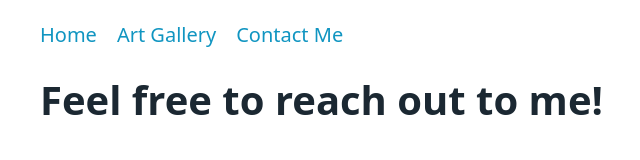
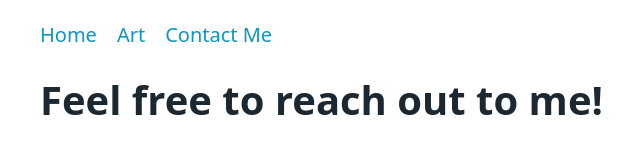
Before and after one commit to colekennedy512/blog, a plain HTML site: page socials.html in a window 1280 px wide. Shown: the top 160 px of the page, without its empty margins (35-675 px from the left). Drawn offline with Linux system fonts and the light colour scheme.

Commit message:
Update socials.html

```diff
--- a/socials.html
+++ b/socials.html
@@ -17,7 +17,7 @@
         <nav>
             <ul>
                 <li><a href="index.html">Home</a></li>
-                <li><a href="art.html">Art Gallery</a></li>
+                <li><a href="art.html">Art</a></li>
                 <li><a href="socials.html">Contact Me</a></li>
                 <!-- Add more navigation links as needed -->
             </ul>
```
